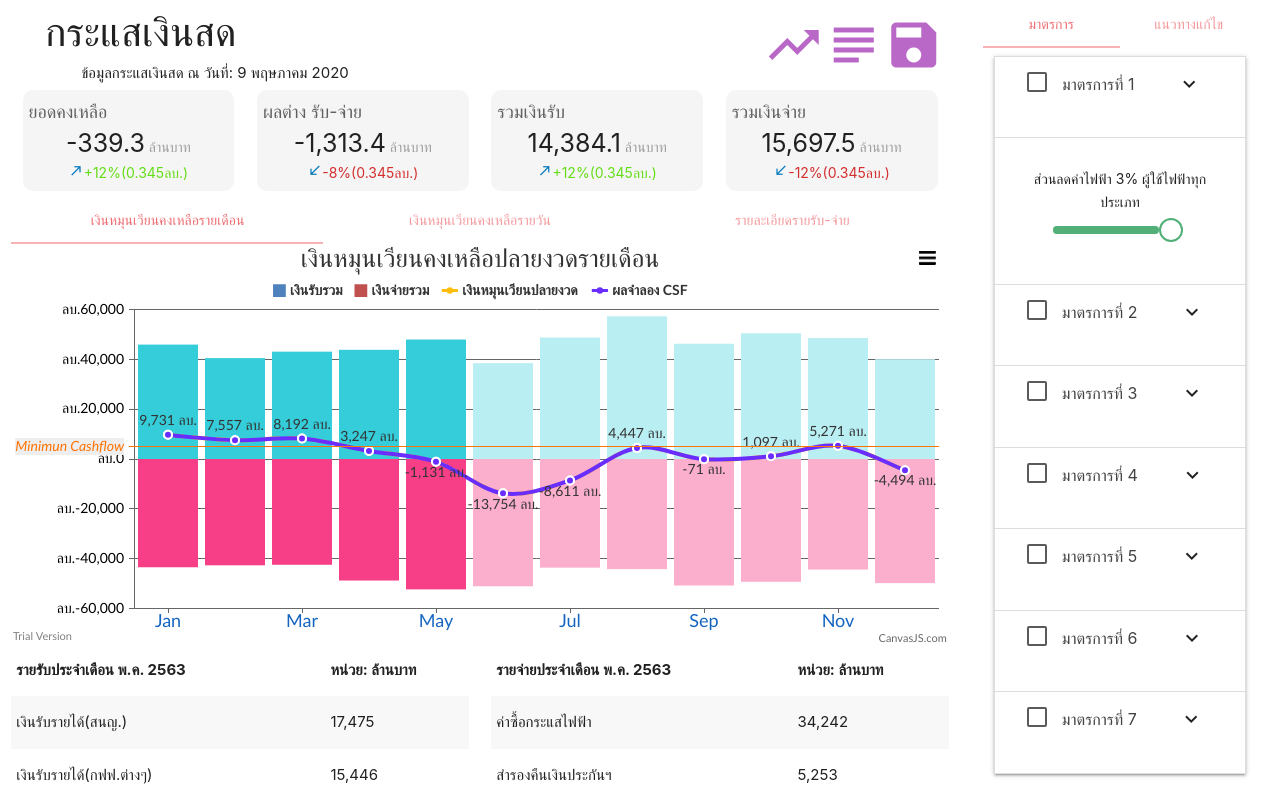
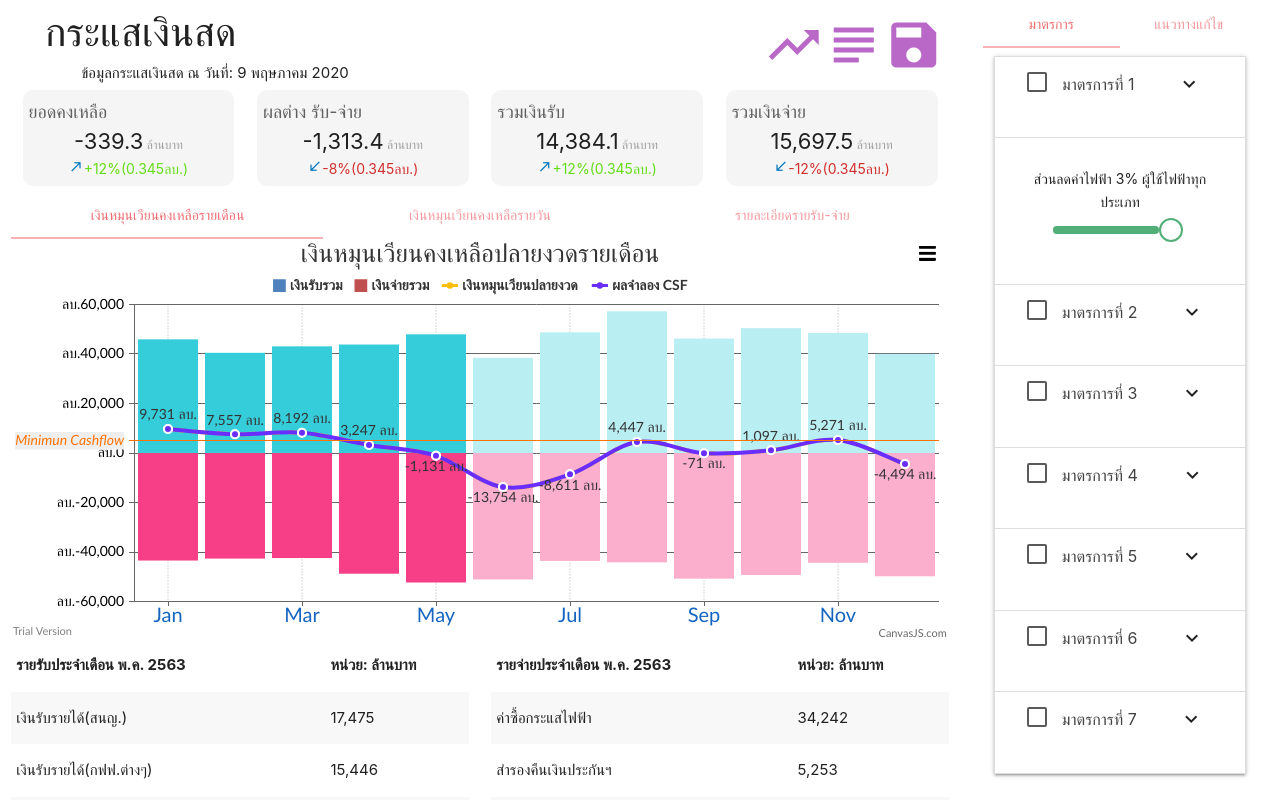
Before and after one commit to Echelonp/CashflowDashV2, a React (Create React App) app: page / in a window 1280 px wide. Shown: the top 800 px of the page. Built offline with nearby package versions, Linux system fonts and the light colour scheme.

Commit message:
Adjust chartv.2

```diff
--- a/src/components/dashboard/FinancialHighlight.js
+++ b/src/components/dashboard/FinancialHighlight.js
@@ -10,12 +10,12 @@ const Ptag = styled.p`
   margin-top: 2px;
 `;
 const HighlightValue = styled.span`
-  font-size: 25px;
+  font-size: 22px;
   color: #212121;
   /* float: left; */
 `;
 const UnitValue = styled.span`
-  font-size: 14px;
+  font-size: 12px;
   color: #9e9e9e;
   /* float: right; */
 `;
--- a/src/components/dashboard/NetCashChart.js
+++ b/src/components/dashboard/NetCashChart.js
@@ -64,8 +64,10 @@ class NetCashChart extends Component {
       },
       axisX: {
         valueFormatString: "MMMM",
-        labelFontSize: 18,
+        labelFontSize: 20,
         labelFontColor: "#1565c0",
+        gridDashType: "dot",
+        gridThickness: 0.5,
       },
       axisY: {
         prefix: "ลบ.",
```
